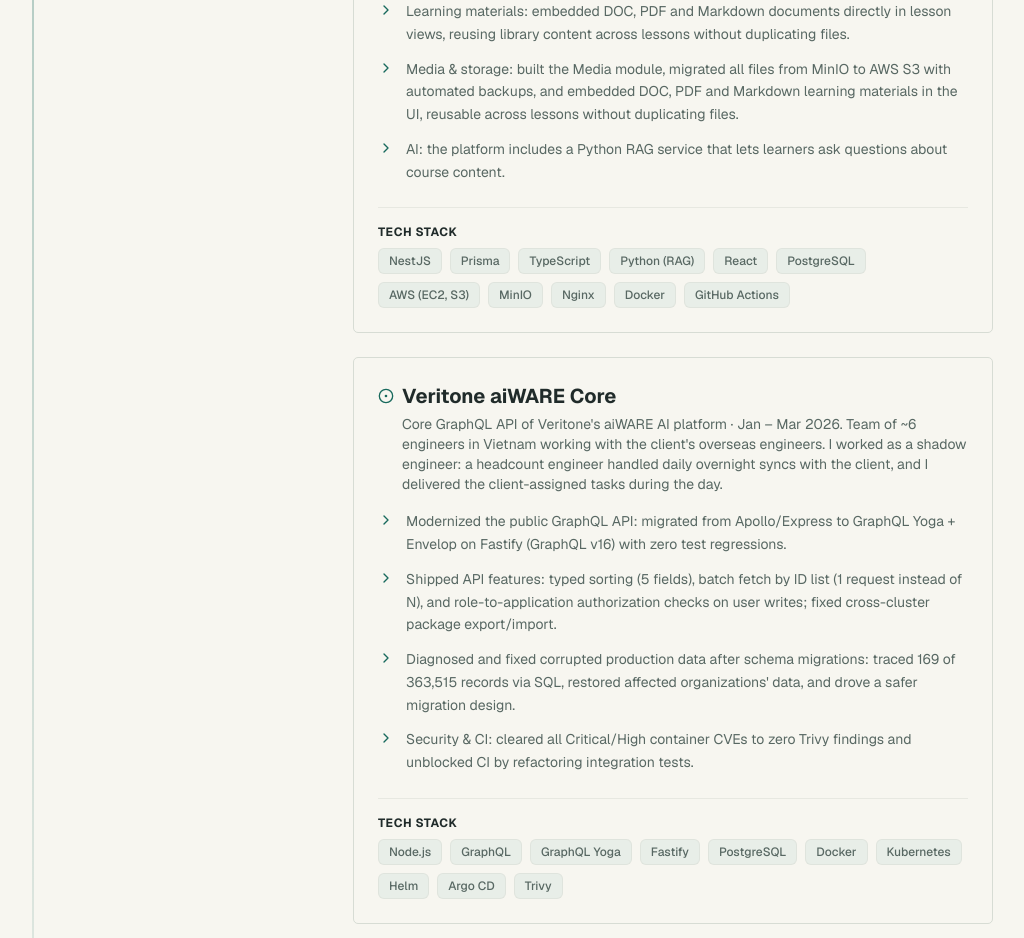
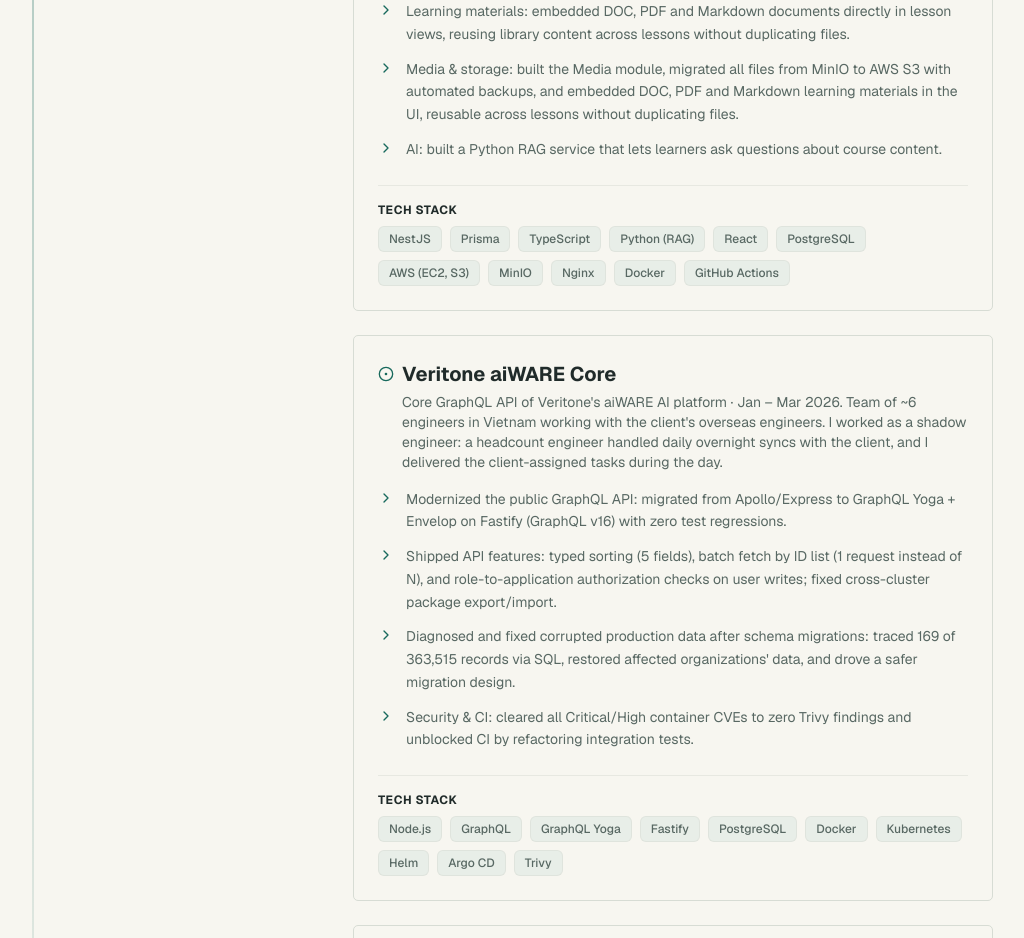
Before and after one commit to TruongHoang2004/portfolio, a Next.js app: page / in a window 1280 px wide. Shown: the part 5580-6518 px from the top of the page, without its empty margins (135-1159 px from the left). Built offline with nearby package versions, Linux system fonts and the light colour scheme.

Commit message:
content: Edu Vengy RAG service built by me

```diff
--- a/data/experience.ts
+++ b/data/experience.ts
@@ -78,7 +78,7 @@ export const getExperiencesData = (locale: string): Experience[] => {
             isVi ? "Core backend (NestJS, Prisma): thiết kế quiz engine dễ mở rộng để thêm loại câu hỏi mới (4 loại chấm tự động: đúng/sai, điền khuyết, nối, sắp xếp); audit log toàn hệ thống (diff trước/sau, người thực hiện, thời gian) qua API phân trang có kiểm tra quyền." : "Core backend (NestJS, Prisma): designed an extensible quiz engine where new question types plug in (4 auto-graded types: true/false, fill-in-the-blank, matching, ordering), and a system-wide audit log (before/after diffs, actor, timestamp) behind a paginated, permission-gated API.",
             isVi ? "Tài liệu học tập: nhúng tài liệu DOC, PDF, Markdown trực tiếp vào giao diện bài học, tái sử dụng nội dung thư viện giữa các bài mà không nhân bản file." : "Learning materials: embedded DOC, PDF and Markdown documents directly in lesson views, reusing library content across lessons without duplicating files.",
             isVi ? "Media & storage: xây dựng module Media và migrate toàn bộ file từ MinIO sang AWS S3 kèm backup tự động; nhúng tài liệu học tập dạng DOC, PDF, Markdown vào giao diện, tái sử dụng giữa các bài học mà không nhân bản file." : "Media & storage: built the Media module, migrated all files from MinIO to AWS S3 with automated backups, and embedded DOC, PDF and Markdown learning materials in the UI, reusable across lessons without duplicating files.",
-            isVi ? "AI: nền tảng có service Python dùng RAG để người học hỏi đáp về kiến thức trong khoá học." : "AI: the platform includes a Python RAG service that lets learners ask questions about course content."
+            isVi ? "AI: tự xây dựng service RAG bằng Python để người học hỏi đáp về kiến thức trong khoá học." : "AI: built a Python RAG service that lets learners ask questions about course content."
           ],
           technologies: "NestJS · Prisma · TypeScript · Python (RAG) · React · PostgreSQL · AWS (EC2, S3) · MinIO · Nginx · Docker · GitHub Actions"
         },
```
